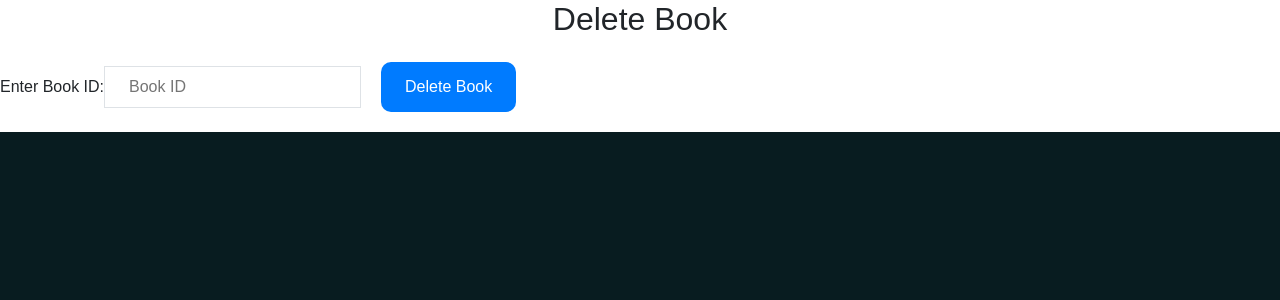
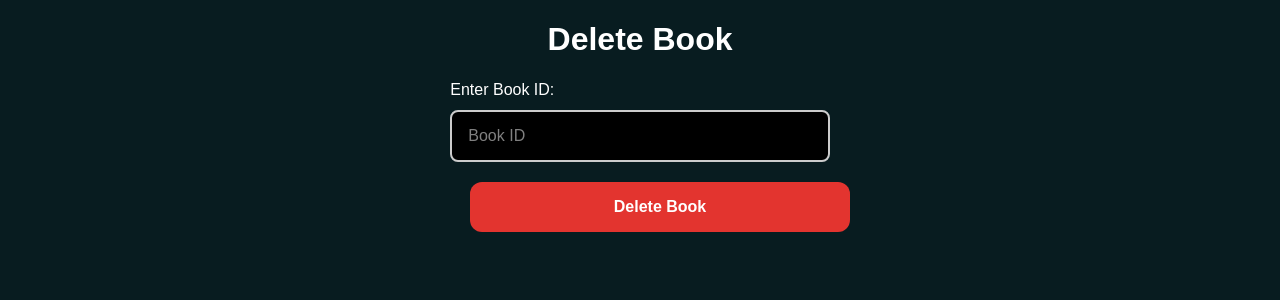
Before and after one commit to AnupaAlwis/Library-WebApp, a React (Vite) app in the folder Frontend/FrontEnd/: page /admin/deleteBook in a window 1280 px wide. Shown: the top 300 px of the page. Built offline with nearby package versions, Linux system fonts and the light colour scheme; the HTML template or start-up script is replaced by a standard one.

Commit message:
Delete books css stylings added

```diff
--- a/Frontend/FrontEnd/src/Pages/Admin/DeleteBook.jsx
+++ b/Frontend/FrontEnd/src/Pages/Admin/DeleteBook.jsx
@@ -1,4 +1,5 @@
 import React, { useState } from 'react';
+import '../cssFiles/Admin/DeleteUser.css'; // Import the same CSS file
 
 export default function DeleteBook() {
     const [bookId, setBookId] = useState('');
@@ -8,7 +9,7 @@ export default function DeleteBook() {
         e.preventDefault();
 
         if (!bookId) {
-            setMessage('Please enter a user ID.');
+            setMessage('Please enter a book ID.');
             return;
         }
 
@@ -28,27 +29,27 @@ export default function DeleteBook() {
     };
 
     return (
-        <div className="min-h-screen flex items-center justify-center bg-gray-100 p-6">
-            <div className="bg-white p-8 rounded-2xl shadow-md w-full max-w-md">
-                <h2 className="text-2xl font-bold mb-4 text-center text-red-600">Delete Book</h2>
+        <div className="delete-users-page">
+            <div className="delete-users-container">
+                <h2 className="delete-users-page-title">Delete Book</h2>
                 <form onSubmit={handleDelete}>
-                    <label className="block mb-2 font-medium text-gray-700">Enter Book ID:</label>
+                    <label className="delete-users-page-label">Enter Book ID:</label>
                     <input
                         type="text"
                         value={bookId}
                         onChange={(e) => setBookId(e.target.value)}
                         placeholder="Book ID"
-                        className="w-full px-4 py-2 border rounded-lg mb-4"
+                        className="delete-user-input"
                     />
                     <button
                         type="submit"
-                        className="w-full bg-red-600 hover:bg-red-700 text-white font-bold py-2 px-4 rounded-xl transition duration-300"
+                        className="delete-user-button"
                     >
                         Delete Book
                     </button>
                 </form>
                 {message && (
-                    <div className="mt-4 text-center text-sm text-gray-700">{message}</div>
+                    <div className="delete-user-message">{message}</div>
                 )}
             </div>
         </div>
```
